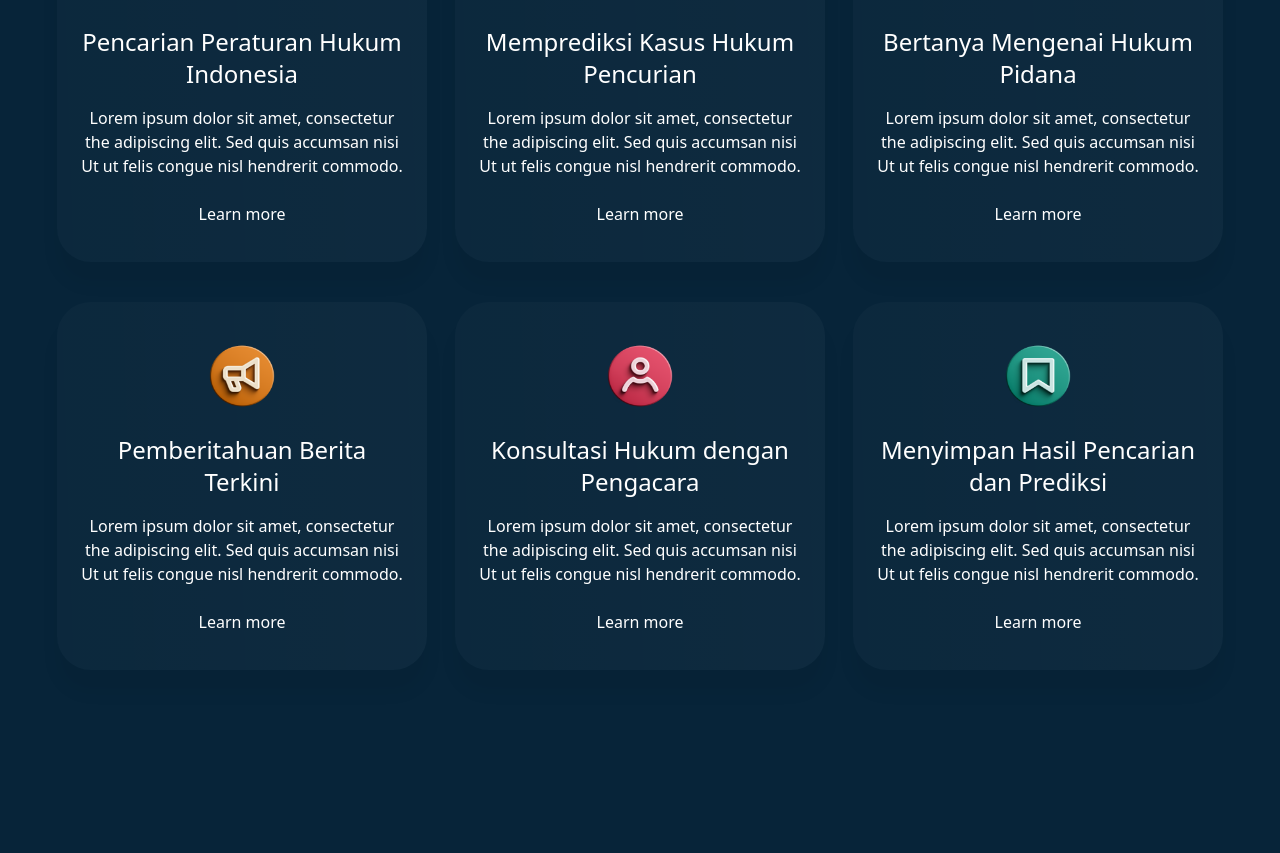
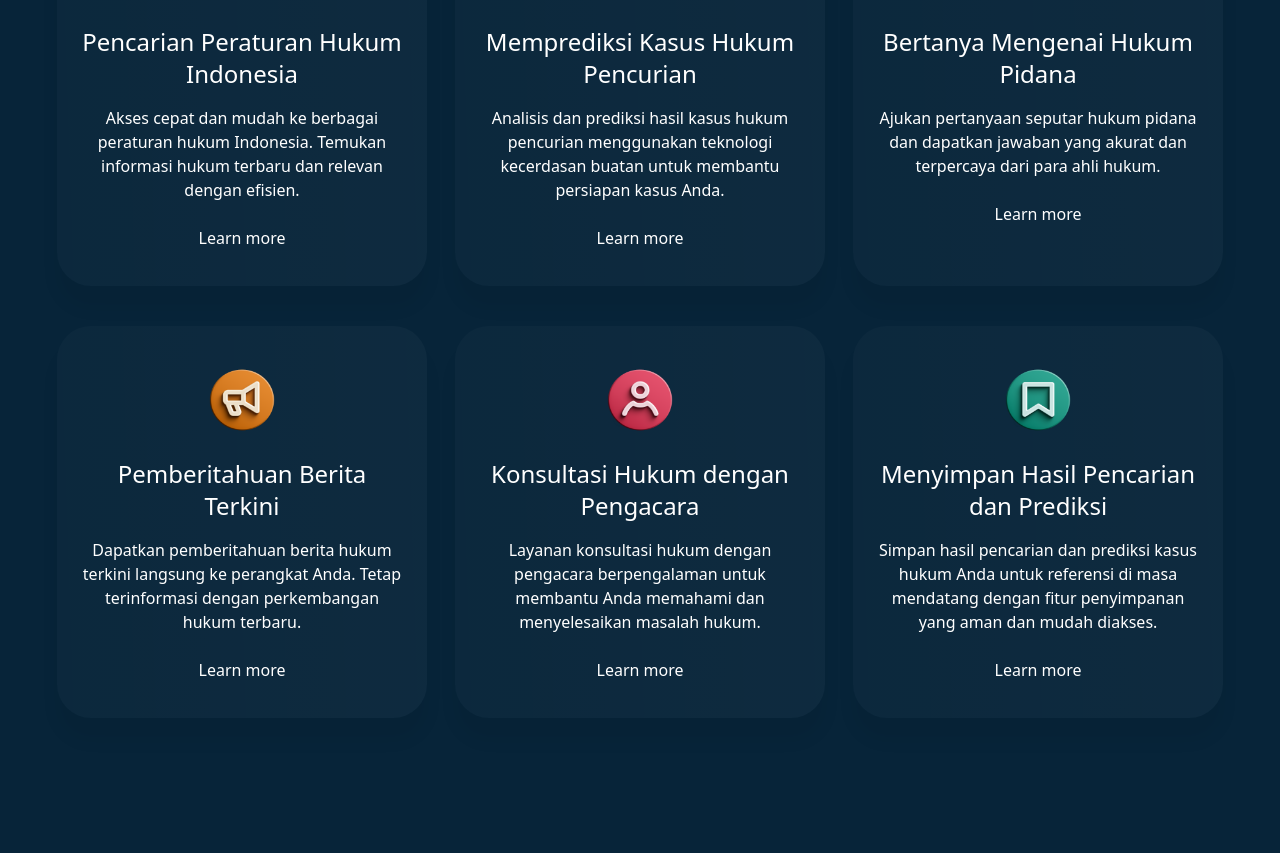
Before and after one commit to Lattaes/LegalScope, a React (Vite) app in the folder client/: page / in a window 1280 px wide. Shown: the part 1114-1967 px from the top of the page. Built offline with nearby package versions, Linux system fonts and the light colour scheme; no server answers.

Commit message:
add description services

```diff
--- a/client/src/pages/Services.jsx
+++ b/client/src/pages/Services.jsx
@@ -10,37 +10,37 @@ const services = [
   {
     imgSrc: serviceIcon,
     title: 'Pencarian Peraturan Hukum Indonesia',
-    description: 'Lorem ipsum dolor sit amet, consectetur the adipiscing elit. Sed quis accumsan nisi Ut ut felis congue nisl hendrerit commodo.',
+    description: 'Akses cepat dan mudah ke berbagai peraturan hukum Indonesia. Temukan informasi hukum terbaru dan relevan dengan efisien.',
     link: '#',
   },
   {
     imgSrc: serviceIcon2,
     title: 'Memprediksi Kasus Hukum Pencurian',
-    description: 'Lorem ipsum dolor sit amet, consectetur the adipiscing elit. Sed quis accumsan nisi Ut ut felis congue nisl hendrerit commodo.',
+    description: 'Analisis dan prediksi hasil kasus hukum pencurian menggunakan teknologi kecerdasan buatan untuk membantu persiapan kasus Anda.',
     link: '#',
   },
   {
     imgSrc: serviceIcon3,
     title: 'Bertanya Mengenai Hukum Pidana',
-    description: 'Lorem ipsum dolor sit amet, consectetur the adipiscing elit. Sed quis accumsan nisi Ut ut felis congue nisl hendrerit commodo.',
+    description: 'Ajukan pertanyaan seputar hukum pidana dan dapatkan jawaban yang akurat dan terpercaya dari para ahli hukum.',
     link: '#',
   },
   {
     imgSrc: serviceIcon4,
     title: 'Pemberitahuan Berita Terkini',
-    description: 'Lorem ipsum dolor sit amet, consectetur the adipiscing elit. Sed quis accumsan nisi Ut ut felis congue nisl hendrerit commodo.',
+    description: 'Dapatkan pemberitahuan berita hukum terkini langsung ke perangkat Anda. Tetap terinformasi dengan perkembangan hukum terbaru.',
     link: '#',
   },
   {
     imgSrc: serviceIcon5,
     title: 'Konsultasi Hukum dengan Pengacara',
-    description: 'Lorem ipsum dolor sit amet, consectetur the adipiscing elit. Sed quis accumsan nisi Ut ut felis congue nisl hendrerit commodo.',
+    description: 'Layanan konsultasi hukum dengan pengacara berpengalaman untuk membantu Anda memahami dan menyelesaikan masalah hukum.',
     link: '#',
   },
   {
     imgSrc: serviceIcon6,
     title: 'Menyimpan Hasil Pencarian dan Prediksi',
-    description: 'Lorem ipsum dolor sit amet, consectetur the adipiscing elit. Sed quis accumsan nisi Ut ut felis congue nisl hendrerit commodo.',
+    description: 'Simpan hasil pencarian dan prediksi kasus hukum Anda untuk referensi di masa mendatang dengan fitur penyimpanan yang aman dan mudah diakses.',
     link: '#',
   },
 ];
```
